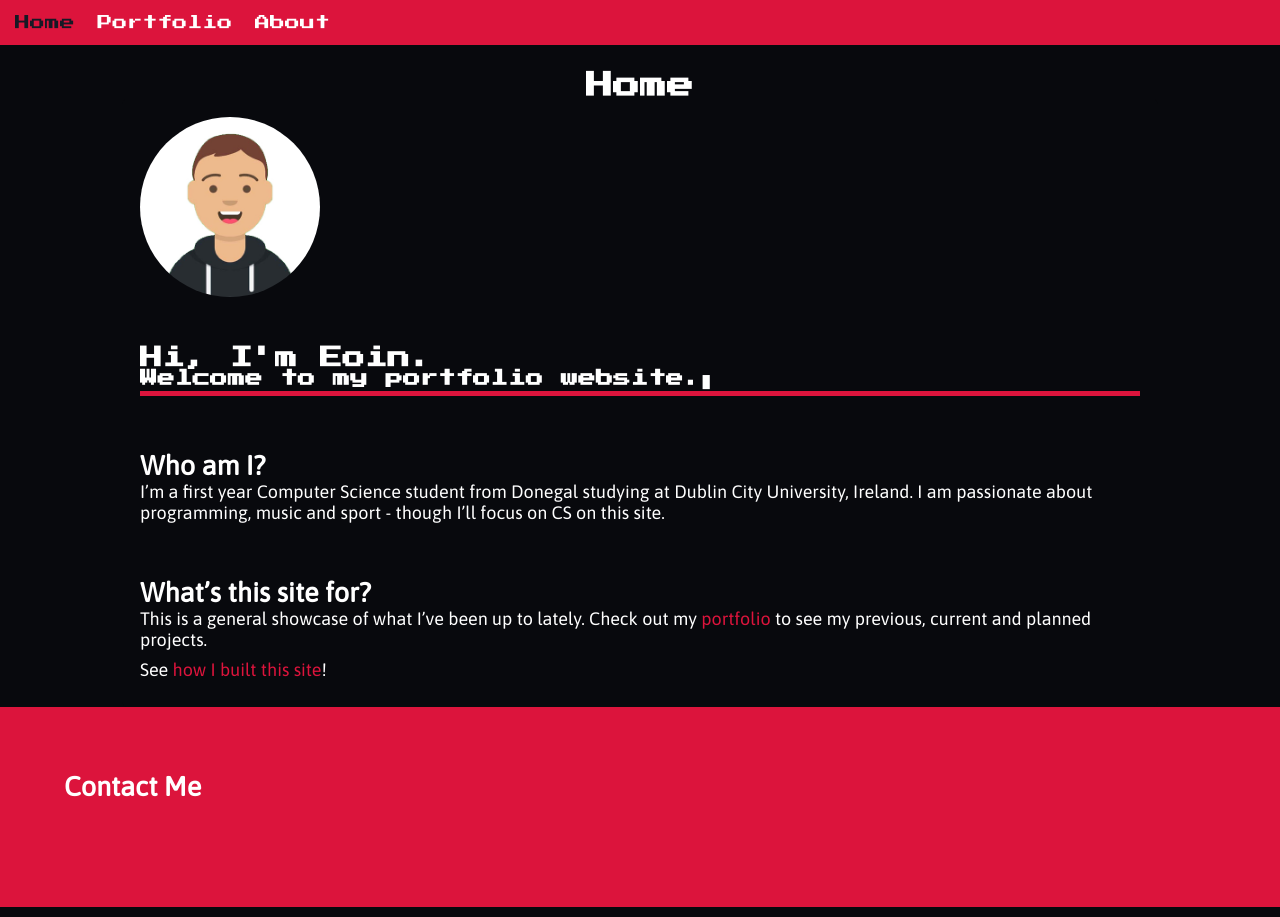
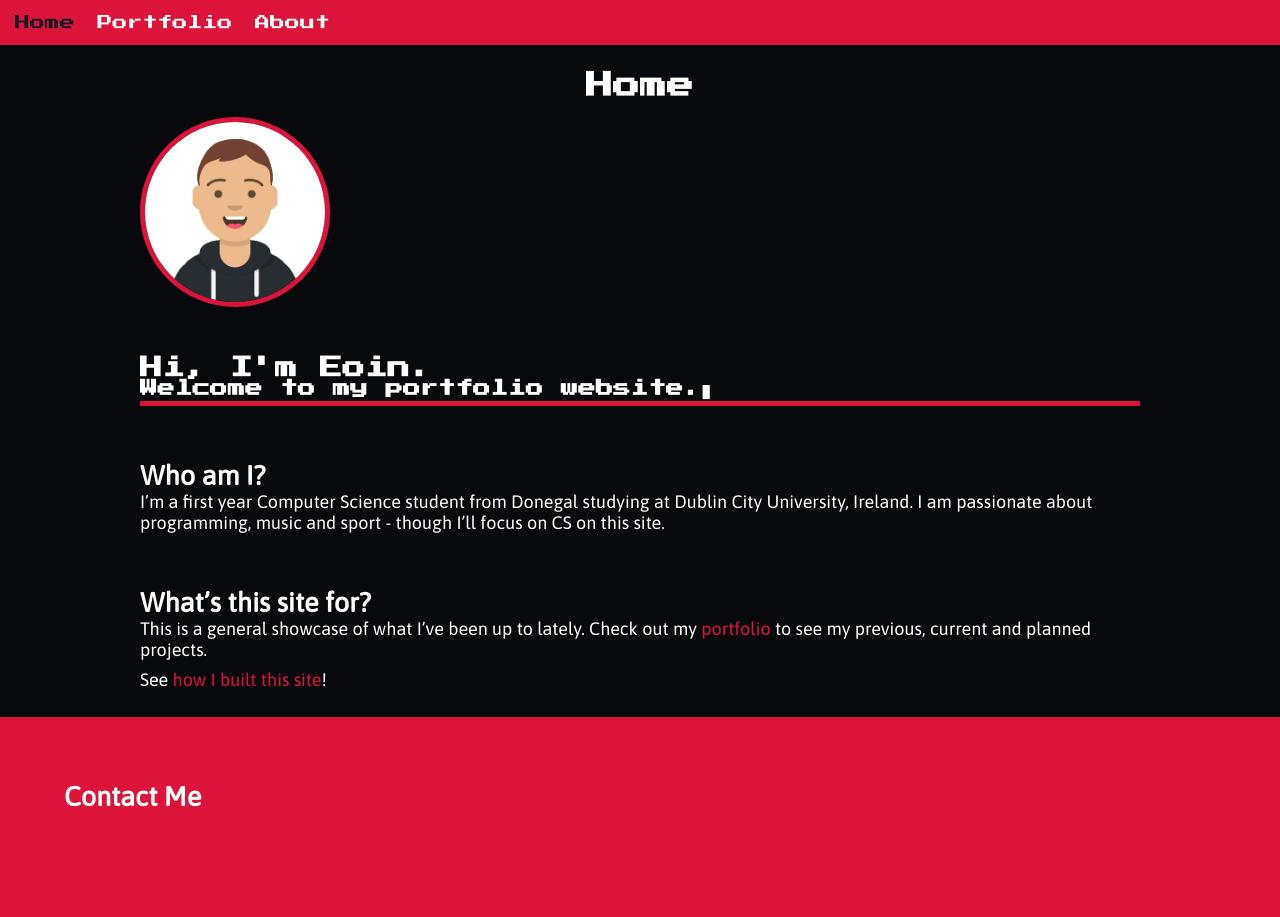
Before and after one commit to eoinparkinson/portfolio-site, a Jekyll site: the page built from index.md, in a window 1280 px wide. Built offline with Jekyll 4.4.1, drawn with Linux system fonts in a browser that asks for light colours; a script that is not in the unit is left out.

Commit message:
moved profile picture border to alkways visible

```diff
--- a/assets/css/home.css
+++ b/assets/css/home.css
@@ -12,11 +12,12 @@
 	margin-bottom: 0.5em;
 }
 
+.profile-pic {
+	border: 0.3em solid crimson;
+	text-align: center;
+}
+
 @media screen and (max-width: 1000px) {
-	.profile-pic {
-		border: 0.3em solid crimson;
-		text-align: center;
-	}
 	.background-div {
 		border-top: 0.3em solid crimson;
 		margin-top: -2em;
```
